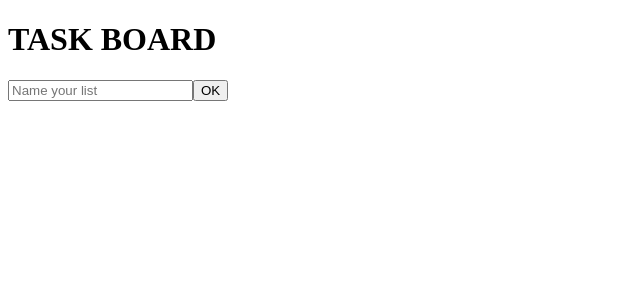
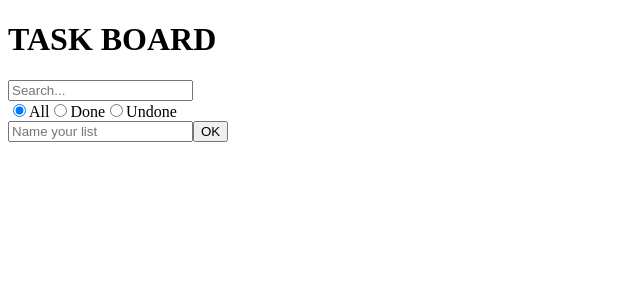
Before and after one commit to abelhernando/task-board, a Vue app: page / in a window 1280 px wide. Shown: the top 300 px of the page, without its empty margins (0-640 px from the left). Built offline with nearby package versions, Linux system fonts and the light colour scheme.

Commit message:
feat: add filters and toggle task state

```diff
--- a/src/Tasks/Task/Task.ts
+++ b/src/Tasks/Task/Task.ts
@@ -25,6 +25,10 @@ export class Task {
     this.text = value;
   }
 
+  public setIsDone(isDone: boolean): void {
+    this.isDone = isDone;
+  }
+
   public get id(): string {
     return this._id;
   }
--- a/src/Tasks/TaskList/TaskList.ts
+++ b/src/Tasks/TaskList/TaskList.ts
@@ -2,11 +2,17 @@ import { v4 as uuidv4 } from "uuid";
 import type { Task } from "../Task/Task";
 
 export class TaskList {
+  /** id of the list */
   private readonly _id: string;
 
+  /** title of the list */
   public title: string;
 
+  /** all the tasks stored in the list */
   private tasks: Map<string, Task> = new Map();
+
+  /** tasks that are visible */
+  private visibleTasks: Task[] = [];
 
   constructor(title: string) {
     this._id = uuidv4();
@@ -29,15 +35,19 @@ export class TaskList {
   }
 
   public getTasks(): Task[] {
-    return [...this.tasks.values()];
+    return [...this.visibleTasks];
   }
 
   public addTask(task: Task): void {
     this.tasks.set(task.id, task);
+
+    this.visibleTasks = [...this.tasks.values()];
   }
 
   public removeTask(id: string): void {
     this.tasks.delete(id);
+
+    this.visibleTasks = [...this.tasks.values()];
   }
 
   public hasTask(id: string): void {
@@ -47,4 +57,49 @@ export class TaskList {
   public hasAnyTask(): boolean {
     return this.tasks.size > 0;
   }
+
+  public resetFilter(): void {
+    this.visibleTasks = [...this.tasks.values()];
+  }
+
+  public applyFilter(filter: boolean | string): void {
+    if (typeof filter === "boolean") {
+      const tasks = this.getTaskByState(filter);
+
+      this.visibleTasks = [...tasks.values()];
+      return;
+    }
+
+    if (typeof filter === "string") {
+      const tasks = this.getTaskByContent(filter);
+
+      this.visibleTasks = [...tasks.values()];
+      return;
+    }
+
+    this.resetFilter();
+  }
+
+  public getTaskByState(value: boolean): Task[] {
+    const allTasks = [...this.tasks.values()];
+
+    const filteredTasks = allTasks.filter(function (task) {
+      return task.isDone === value;
+    });
+
+    return filteredTasks;
+  }
+
+  public getTaskByContent(value: string): Task[] {
+    const allTasks = [...this.tasks.values()];
+
+    const filteredTasks = allTasks.filter(function (task) {
+      return task.text
+        .trim()
+        .toLowerCase()
+        .includes(value.trim().toLowerCase());
+    });
+
+    return filteredTasks;
+  }
 }
--- /dev/null
+++ b/src/components/FilterComponent.vue
@@ -0,0 +1,92 @@
+<template>
+  <div :class="cn.root">
+    <input
+      type="text"
+      v-model="filters.content"
+      placeholder="Search..."
+      @input="filterAction"
+    />
+
+    <form @change="filterAction">
+      <input type="radio" id="filter-all" v-model="filters.state" value="2" />
+      <label for="filter-all">All</label>
+
+      <input type="radio" id="filter-done" v-model="filters.state" value="1" />
+      <label for="filter-done">Done</label>
+
+      <input
+        type="radio"
+        id="filter-undone"
+        v-model="filters.state"
+        value="0"
+      />
+      <label for="filter-undone">Undone</label>
+    </form>
+  </div>
+</template>
+<script lang="ts">
+import { defineComponent, reactive } from "vue";
+import type { TaskList } from "@/Tasks";
+import { isNonEmptyString } from "@/common/utils";
+
+export default defineComponent({
+  name: "FilterComponent",
+  props: {
+    lists: {
+      type: Array as () => Array<TaskList>,
+      required: true,
+    },
+  },
+  setup(props) {
+    const cn = getClassNames();
+
+    const filters = reactive({
+      content: "",
+      state: "2",
+    });
+
+    function filterAction(): void {
+      if (filters.state === "0") {
+        // undone filter
+        props.lists.forEach((list) => {
+          list.applyFilter(false);
+        });
+      }
+      if (filters.state === "1") {
+        // done filter
+        props.lists.forEach((list) => {
+          list.applyFilter(true);
+        });
+      }
+      if (filters.state === "2") {
+        // no filter
+        props.lists.forEach((list) => {
+          list.resetFilter();
+        });
+      }
+
+      if (isNonEmptyString(filters.content)) {
+        // filter by content
+        props.lists.forEach((list) => {
+          list.applyFilter(filters.content);
+        });
+      }
+    }
+
+    return {
+      cn,
+      filterAction,
+      filters,
+    };
+  },
+  head: {},
+});
+
+function getClassNames(): Object {
+  const root = "filter-component";
+  return {
+    root,
+  };
+}
+</script>
+<style lang="scss" scoped></style>
--- a/src/components/TaskComponent.vue
+++ b/src/components/TaskComponent.vue
@@ -2,10 +2,9 @@
   <div :class="cn.root">
     <input
       type="checkbox"
-      :id="`task-element-${task.id}`"
-      :name="task.id"
       :checked="task.isDone"
       :value="task.isDone"
+      @change="task.setIsDone($event.target.checked)"
     />
 
     <input
--- a/src/components/TasksListComponent.vue
+++ b/src/components/TasksListComponent.vue
@@ -75,7 +75,13 @@ export default defineComponent({
       },
     };
 
-    return { cn, addTask, taskName, handlers, isEditing };
+    return {
+      cn,
+      addTask,
+      taskName,
+      handlers,
+      isEditing,
+    };
   },
   head: {},
 });
--- a/src/views/MainPage.vue
+++ b/src/views/MainPage.vue
@@ -1,6 +1,9 @@
 <template>
   <div :class="cn.root">
     <div>
+      <!-- FILTERS -->
+      <FilterComponent :lists="lists" />
+
       <!-- INITIAL INPUT -->
       <input
         type="text"
@@ -23,10 +26,11 @@
 import { defineComponent, ref } from "vue";
 import { TaskList } from "../Tasks";
 import TasksListComponent from "../components/TasksListComponent.vue";
+import FilterComponent from "../components/FilterComponent.vue";
 
 export default defineComponent({
   name: "MainPage",
-  components: { TasksListComponent },
+  components: { TasksListComponent, FilterComponent },
   setup() {
     const cn = getClassNames();
 
```
